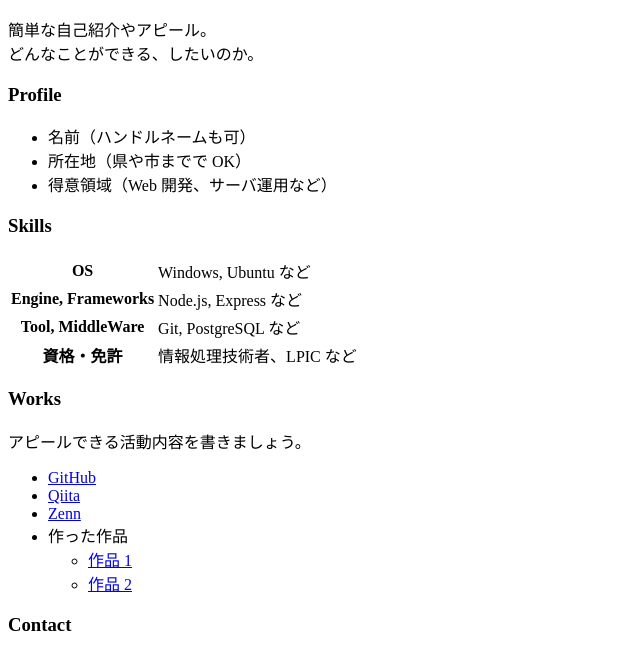
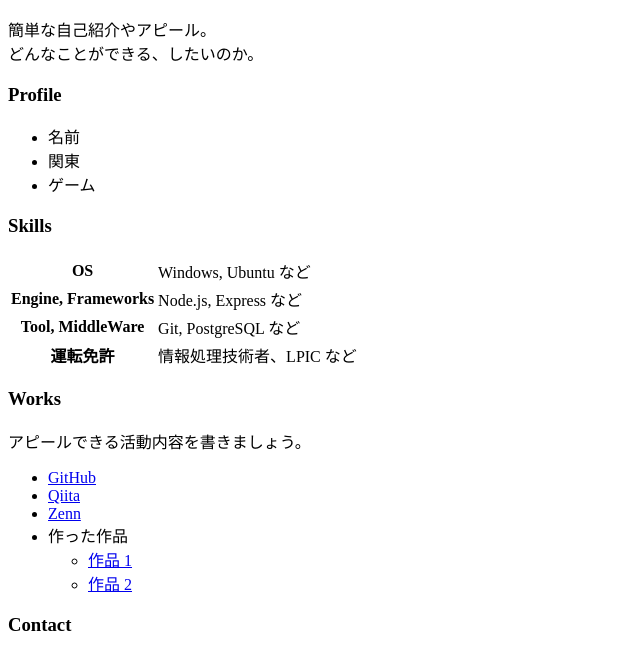
Before and after one commit to jw8tcpgb5g-create/jw8tcpgb5g-create.github.io, a plain HTML site: page index.html in a window 1280 px wide. Shown: the part 119-771 px from the top of the page, without its empty margins (0-640 px from the left). Drawn offline with Linux system fonts and the light colour scheme.

Commit message:
Update index.html

```diff
--- a/index.html
+++ b/index.html
@@ -18,9 +18,9 @@
 
     <h3>Profile</h3>
     <ul>
-      <li>名前（ハンドルネームも可）</li>
-      <li>所在地（県や市までで OK）</li>
-      <li>得意領域（Web 開発、サーバ運用など）</li>
+      <li>名前</li>
+      <li>関東</li>
+      <li>ゲーム</li>
     </ul>
 
     <h3>Skills</h3>
@@ -38,7 +38,7 @@
         <td>Git, PostgreSQL など</td>
       </tr>
       <tr>
-        <th>資格・免許</th>
+        <th>運転免許</th>
         <td>情報処理技術者、LPIC など</td>
       </tr>
     </table>
```
